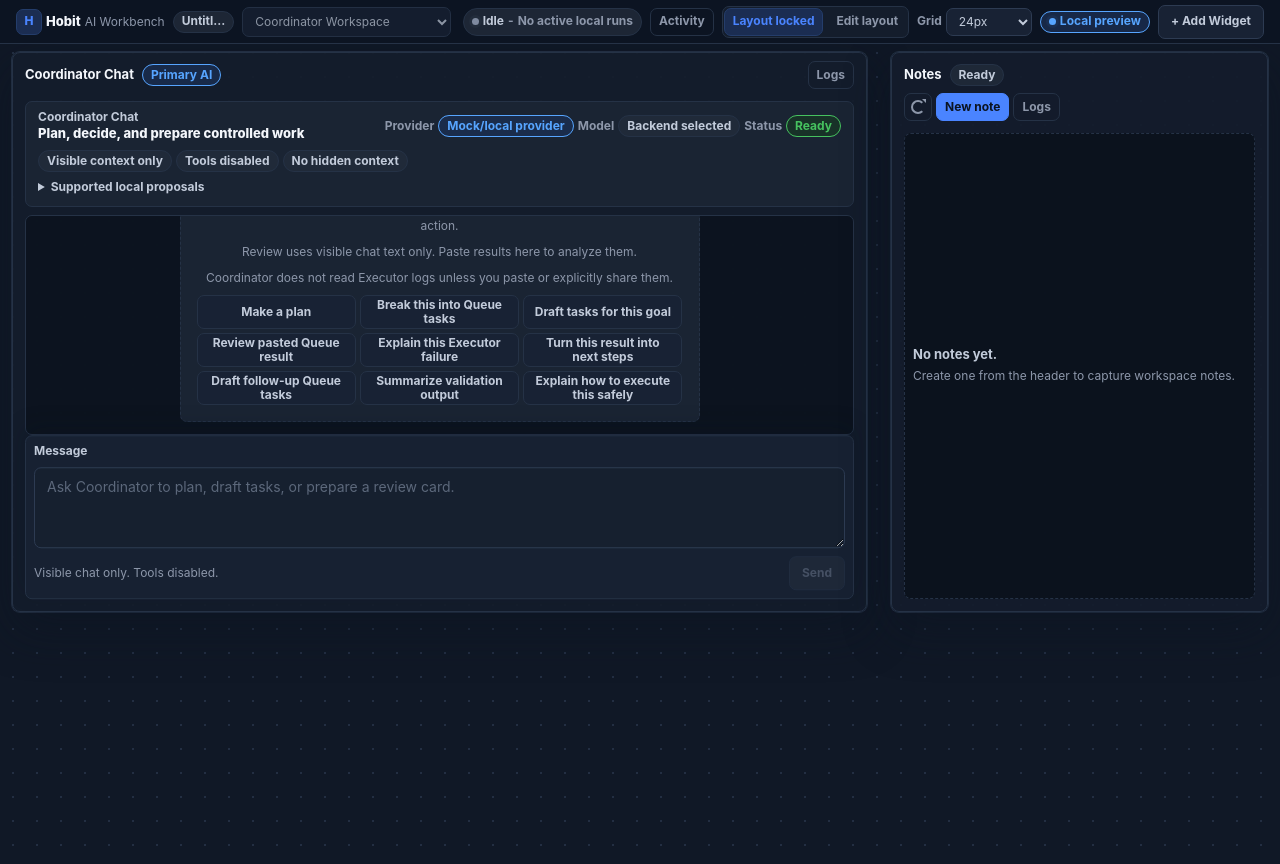
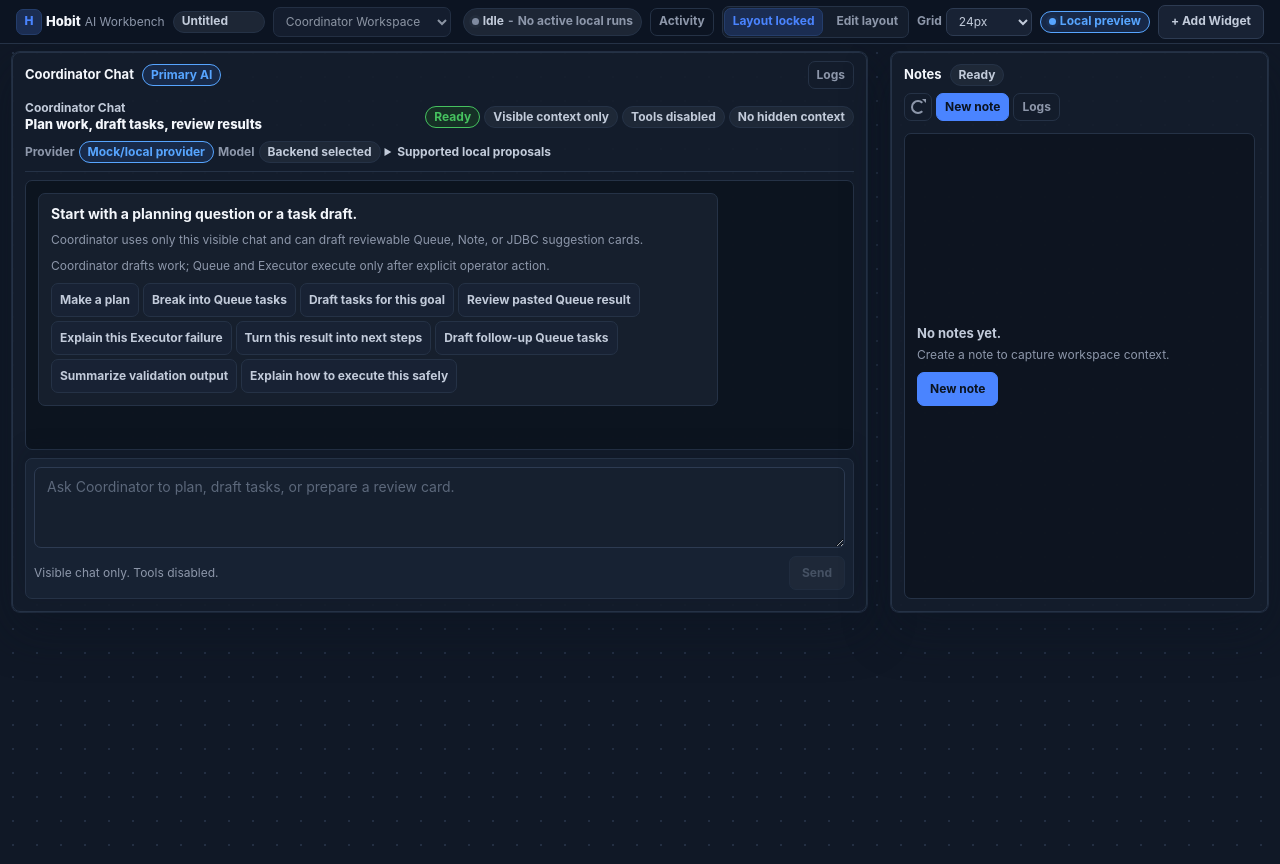
Before and after one commit to d-koshelev/Hobit, a React (Vite) app in the folder apps/desktop/frontend/: page / in a window 1280 px wide. Both pictures are taken after a click on the button "Create Workspace". Built offline with nearby package versions, Linux system fonts and the light colour scheme.

Commit message:
frontend: polish coordinator default workspace

```diff
--- a/apps/desktop/frontend/src/styles/components.css
+++ b/apps/desktop/frontend/src/styles/components.css
@@ -895,10 +895,8 @@
 }
 
 .interactive-agent-status {
-  border: 1px solid var(--color-border-subtle);
-  border-radius: var(--radius-md);
-  background: var(--color-nested-surface);
-  padding: var(--space-sm) var(--space-md);
+  border-bottom: 1px solid var(--color-border-subtle);
+  padding: 0 0 var(--space-sm);
 }
 
 .interactive-agent-action-row {
@@ -919,6 +917,7 @@
 .interactive-agent-status-heading,
 .interactive-agent-message-heading,
 .interactive-agent-provider-row,
+.interactive-agent-header-badges,
 .interactive-agent-provider-badges {
   display: flex;
   flex-wrap: wrap;
@@ -959,16 +958,17 @@
 }
 
 .interactive-agent-provider-row {
+  justify-content: flex-start;
+  color: var(--color-text-muted);
+}
+
+.interactive-agent-header-badges,
+.interactive-agent-provider-badges {
   justify-content: flex-end;
 }
 
-.interactive-agent-provider-badges {
-  margin-top: 0;
-}
-
 .interactive-agent-provider-disclosure {
-  display: grid;
-  gap: var(--space-xs);
+  min-width: 0;
 }
 
 .interactive-agent-provider-disclosure summary {
@@ -977,6 +977,10 @@
   font-size: var(--text-xs);
   font-weight: 720;
   line-height: var(--line-tight);
+}
+
+.interactive-agent-provider-disclosure p {
+  margin-top: var(--space-xs);
 }
 
 .interactive-agent-message-list {
@@ -1038,14 +1042,14 @@
 .interactive-agent-empty {
   display: grid;
   align-self: center;
-  justify-self: center;
-  width: min(520px, 100%);
-  gap: var(--space-sm);
-  border: 1px dashed var(--color-border-subtle);
-  border-radius: var(--radius-md);
-  background: var(--color-nested-surface);
-  padding: var(--space-lg);
-  text-align: center;
+  justify-self: start;
+  width: min(680px, 100%);
+  gap: var(--space-sm);
+  border: 1px solid var(--color-border-subtle);
+  border-radius: var(--radius-md);
+  background: color-mix(in srgb, var(--color-nested-surface) 74%, transparent);
+  padding: var(--space-md);
+  text-align: left;
 }
 
 .interactive-agent-empty-title {
@@ -1054,12 +1058,14 @@
 }
 
 .interactive-agent-suggestion-list {
-  display: grid;
-  grid-template-columns: repeat(auto-fit, minmax(148px, 1fr));
+  display: flex;
+  flex-wrap: wrap;
+  justify-content: flex-start;
   gap: var(--space-xs);
 }
 
 .interactive-agent-suggestion {
+  flex: 0 1 auto;
   min-height: 34px;
   border: 1px solid var(--color-border-subtle);
   border-radius: var(--radius-md);
@@ -1081,7 +1087,7 @@
 
 .interactive-agent-message {
   display: grid;
-  max-width: min(720px, 88%);
+  max-width: min(780px, 92%);
   min-width: 0;
   gap: var(--space-xs);
   border: 1px solid var(--color-border-subtle);
@@ -1091,14 +1097,22 @@
 }
 
 .interactive-agent-message-operator {
+  width: fit-content;
+  min-width: min(360px, 100%);
   border-color: var(--color-border);
   justify-self: end;
   background: var(--color-primary-soft);
 }
 
 .interactive-agent-message-assistant {
+  width: min(780px, 100%);
   border-color: var(--color-primary-hairline);
   justify-self: start;
+  background: color-mix(
+    in srgb,
+    var(--color-widget-surface-raised) 88%,
+    transparent
+  );
 }
 
 .interactive-agent-message-body {
@@ -1156,6 +1170,16 @@
   padding-block: var(--space-sm);
   line-height: var(--line-normal);
   resize: vertical;
+}
+
+.interactive-agent-label-hidden {
+  position: absolute;
+  width: 1px;
+  height: 1px;
+  overflow: hidden;
+  clip: rect(0 0 0 0);
+  clip-path: inset(50%);
+  white-space: nowrap;
 }
 
 .interactive-agent-action-row {
@@ -1313,6 +1337,16 @@
   font-size: var(--text-xs);
   line-height: var(--line-normal);
   overflow-wrap: anywhere;
+}
+
+.interactive-agent-provider-meta summary {
+  cursor: pointer;
+  color: var(--color-text-secondary);
+  font-weight: 720;
+}
+
+.interactive-agent-provider-meta p {
+  margin: var(--space-xs) 0 0;
 }
 
 .coordinator-plan-grid {
--- a/apps/desktop/frontend/src/styles/notes.css
+++ b/apps/desktop/frontend/src/styles/notes.css
@@ -188,20 +188,24 @@
   display: grid;
   align-content: center;
   justify-items: start;
-  min-height: 118px;
+  min-height: 0;
   gap: var(--space-xs);
-  border: 1px dashed var(--color-border-subtle);
+  border: 1px solid var(--color-border-subtle);
   border-radius: var(--radius-md);
   background: color-mix(
     in srgb,
-    var(--color-io-surface) 80%,
+    var(--color-io-surface) 68%,
     transparent
   );
-  padding: var(--space-sm);
+  padding: var(--space-md);
 }
 
 .notes-empty-state-compact {
-  min-height: 96px;
+  min-height: 0;
+}
+
+.notes-empty-state-action {
+  margin-top: var(--space-xs);
 }
 
 .notes-editor {
--- a/apps/desktop/frontend/src/styles/workbench-shell.css
+++ b/apps/desktop/frontend/src/styles/workbench-shell.css
@@ -98,6 +98,8 @@
 }
 
 .workspace-pill {
+  flex: 0 0 auto;
+  min-width: 92px;
   max-width: 220px;
   min-height: 28px;
   overflow: hidden;
@@ -113,6 +115,7 @@
   overflow: hidden;
   color: var(--color-text-secondary);
   text-overflow: ellipsis;
+  white-space: nowrap;
 }
 
 .global-activity-indicator.badge {
--- a/apps/desktop/frontend/src/workbench/InteractiveAgentPlaceholderWidget.tsx
+++ b/apps/desktop/frontend/src/workbench/InteractiveAgentPlaceholderWidget.tsx
@@ -56,7 +56,7 @@ const SUGGESTED_PROMPTS = [
       "Make a plan from the visible chat only. Goal: ",
   },
   {
-    label: "Break this into Queue tasks",
+    label: "Break into Queue tasks",
     prompt: "Break this into Queue tasks from visible text only. Goal: ",
   },
   {
@@ -244,7 +244,7 @@ export function InteractiveAgentPlaceholderWidget({
     const assistantMessage = createLocalMessage(
       "assistant",
       onGenerateCoordinatorProviderResponse
-        ? "Drafting a mock/local provider response from visible chat."
+        ? "Drafting a response from visible chat."
         : generated.responseBody,
       generatedProposalIds.length > 0 ? generatedProposalIds : undefined,
       onGenerateCoordinatorProviderResponse
@@ -650,8 +650,22 @@ export function InteractiveAgentPlaceholderWidget({
               <div className="interactive-agent-title-copy">
                 <p className="interactive-agent-kicker">Coordinator Chat</p>
                 <h3 className="interactive-agent-title">
-                  Plan, decide, and prepare controlled work
+                  Plan work, draft tasks, review results
                 </h3>
+              </div>
+              <div className="interactive-agent-header-badges">
+                <Badge variant={isProviderPending ? "warning" : "success"}>
+                  {isProviderPending ? "Drafting" : "Ready"}
+                </Badge>
+                <div
+                  aria-label="Coordinator safety boundaries"
+                  className="interactive-agent-provider-badges"
+                >
+                  <Badge variant="neutral">Visible context only</Badge>
+                  <Badge variant="neutral">Tools disabled</Badge>
+                  <Badge variant="neutral">No hidden context</Badge>
+                </div>
+              </div>
             </div>
             <div
               aria-label="Coordinator provider status"
@@ -681,26 +695,13 @@ export function InteractiveAgentPlaceholderWidget({
               </Badge>
               <span className="interactive-agent-status-label">Model</span>
               <Badge variant="neutral">Backend selected</Badge>
-                <span className="interactive-agent-status-label">Status</span>
-                <Badge variant={isProviderPending ? "warning" : "success"}>
-                  {isProviderPending ? "Drafting" : "Ready"}
-                </Badge>
-              </div>
-            </div>
-            <div
-              aria-label="Coordinator safety boundaries"
-              className="interactive-agent-provider-badges"
-            >
-              <Badge variant="neutral">Visible context only</Badge>
-              <Badge variant="neutral">Tools disabled</Badge>
-              <Badge variant="neutral">No hidden context</Badge>
-            </div>
               <details className="interactive-agent-provider-disclosure">
                 <summary>Supported local proposals</summary>
                 <p className="interactive-agent-text">
                   {STATIC_PROPOSAL_TYPE_SUMMARY}. Queue and Note handoffs require approval plus a separate create action; JDBC suggestions do not execute SQL.
                 </p>
               </details>
+            </div>
           </div>
         </section>
 
@@ -723,14 +724,6 @@ export function InteractiveAgentPlaceholderWidget({
               <p className="interactive-agent-empty-text">
                 Coordinator drafts work; Queue and Executor execute only after
                 explicit operator action.
-              </p>
-              <p className="interactive-agent-empty-text">
-                Review uses visible chat text only. Paste results here to
-                analyze them.
-              </p>
-              <p className="interactive-agent-empty-text">
-                Coordinator does not read Executor logs unless you paste or
-                explicitly share them.
               </p>
               <div
                 aria-label="Coordinator suggested prompts"
@@ -772,9 +765,12 @@ export function InteractiveAgentPlaceholderWidget({
                 {renderMessageBody(message.body)}
               </div>
               {message.providerMeta ? (
-                <p className={`interactive-agent-provider-meta interactive-agent-provider-meta-${message.providerMeta.tone}`}>
-                  {message.providerMeta.detail}
-                </p>
+                <details
+                  className={`interactive-agent-provider-meta interactive-agent-provider-meta-${message.providerMeta.tone}`}
+                >
+                  <summary>Response details</summary>
+                  <p>{message.providerMeta.detail}</p>
+                </details>
               ) : null}
               {message.planId && plans[message.planId] ? (
                 <CoordinatorPlanCard plan={plans[message.planId]} />
@@ -852,7 +848,10 @@ export function InteractiveAgentPlaceholderWidget({
               </p>
             </section>
           ) : null}
-          <label className="interactive-agent-label" htmlFor={textareaId}>
+          <label
+            className="interactive-agent-label interactive-agent-label-hidden"
+            htmlFor={textareaId}
+          >
             Message
           </label>
           <textarea
--- a/apps/desktop/frontend/src/workbench/NotesPlaceholderWidget.tsx
+++ b/apps/desktop/frontend/src/workbench/NotesPlaceholderWidget.tsx
@@ -98,7 +98,20 @@ export function NotesPlaceholderWidget({
       {singleState ? (
         <div className="notes-product-shell notes-product-shell-empty">
           <NotesEmptyState
+            actionDisabled={isCreating || isLoading || !apiAvailable}
+            actionLabel={
+              !isLoading && !loadError && notes.length === 0
+                ? isCreating
+                  ? "Creating"
+                  : "New note"
+                : undefined
+            }
             compact
+            onAction={
+              !isLoading && !loadError && notes.length === 0
+                ? createNote
+                : undefined
+            }
             role={loadError ? "alert" : undefined}
             text={singleState.text}
             title={singleState.title}
--- a/apps/desktop/frontend/src/workbench/notes/NotesEmptyState.tsx
+++ b/apps/desktop/frontend/src/workbench/notes/NotesEmptyState.tsx
@@ -4,12 +4,18 @@ export type NotesEmptyStateCopy = {
 };
 
 export function NotesEmptyState({
+  actionDisabled = false,
+  actionLabel,
   compact = false,
+  onAction,
   role,
   text,
   title,
 }: {
+  actionDisabled?: boolean;
+  actionLabel?: string;
   compact?: boolean;
+  onAction?: () => void | Promise<void>;
   role?: "alert";
   text: string;
   title: string;
@@ -23,6 +29,16 @@ export function NotesEmptyState({
     >
       <p className="empty-state-title">{title}</p>
       <p className="empty-state-text">{text}</p>
+      {actionLabel && onAction ? (
+        <button
+          className="button button-primary notes-empty-state-action"
+          disabled={actionDisabled}
+          onClick={() => void onAction()}
+          type="button"
+        >
+          {actionLabel}
+        </button>
+      ) : null}
     </div>
   );
 }
@@ -52,7 +68,7 @@ export function notesSingleState({
 
   if (noteCount === 0) {
     return {
-      text: "Create one from the header to capture workspace notes.",
+      text: "Create a note to capture workspace context.",
       title: "No notes yet.",
     };
   }
```
Also changed, not shown: apps/desktop/frontend/src/workbench/coordinatorProviderRequest.ts (+42 -1 lines), 2 other files (tests, documents, lock files or other folders). Lines whose indentation alone changed are shown as unchanged.
